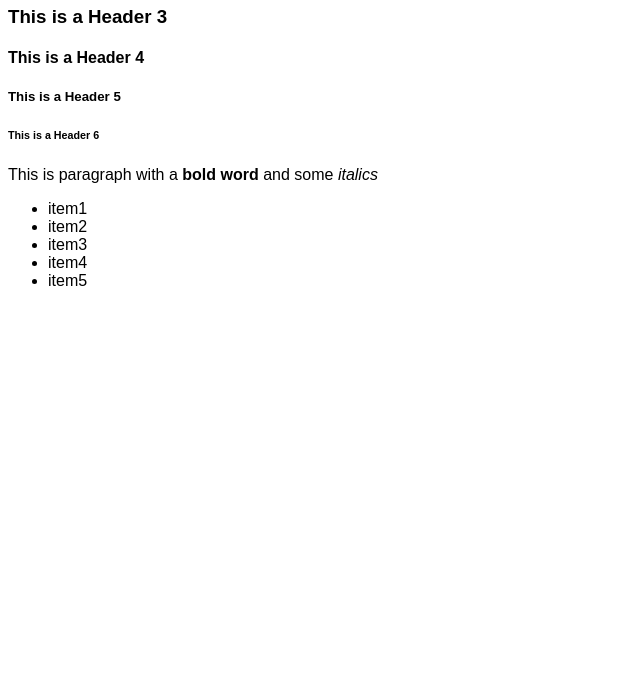
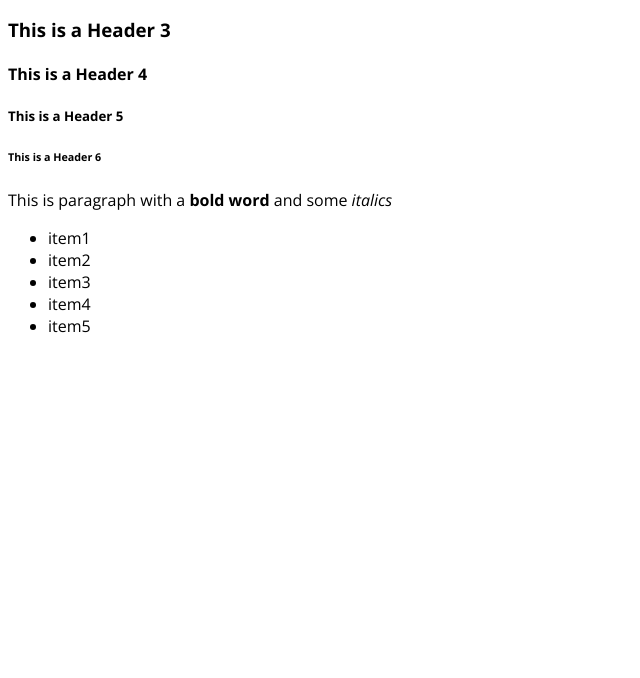
Before and after one commit to lisacatalano/fonts, a plain HTML site: page index.html in a window 1280 px wide. Shown: the part 122-800 px from the top of the page, without its empty margins (0-640 px from the left). Drawn offline with nearby package versions, Linux system fonts and the light colour scheme.

Commit message:
Use Open Sans from Google

```diff
--- a/css/styles.css
+++ b/css/styles.css
@@ -1,3 +1,3 @@
 body {
-  font-family: sans-serif;
+  font-family: 'Open Sans';
 }
--- a/index.html
+++ b/index.html
@@ -5,6 +5,8 @@
     <title></title>
     <meta name="description" content="">
     <meta name="viewport" content="width=device-width">
+
+    <link href='http://fonts.googleapis.com/css?family=Open+Sans:400italic,400,700' rel='stylesheet' type='text/css'>
 
     <link rel="stylesheet" href="css/bootstrap.css">
     <link rel="stylesheet" href="css/styles.css">
```
